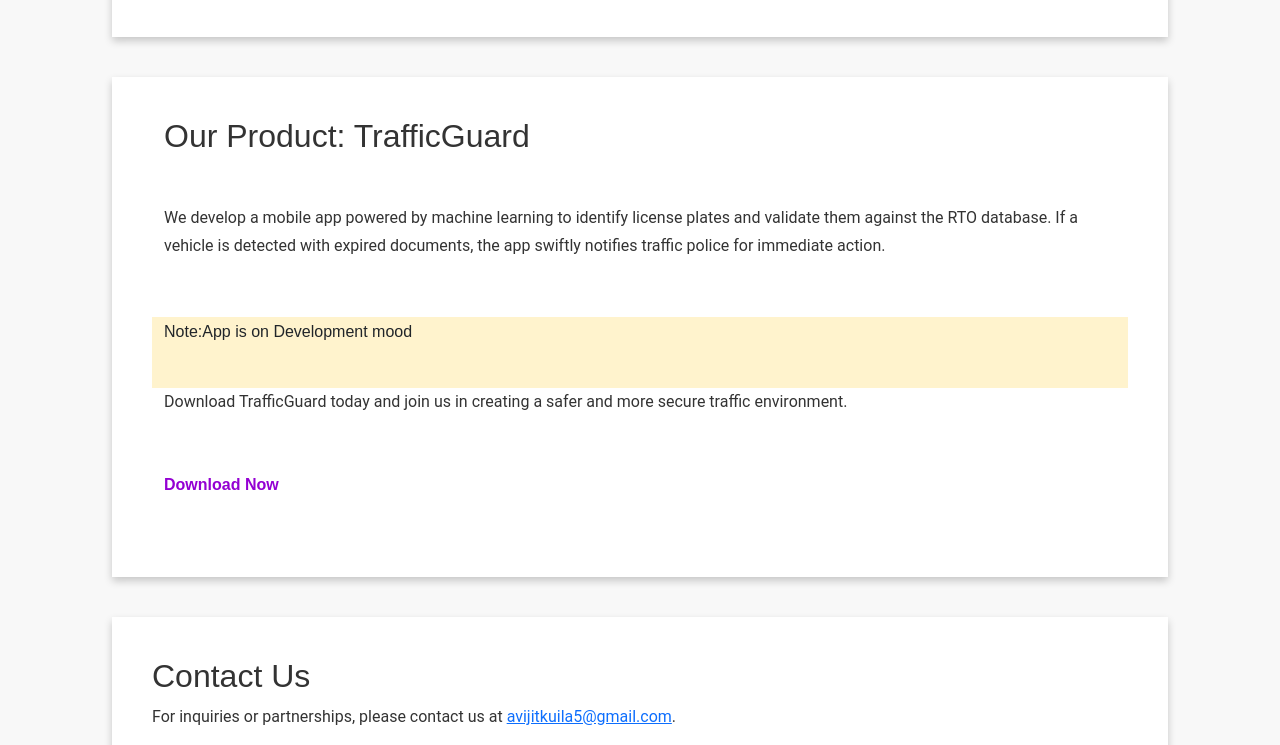
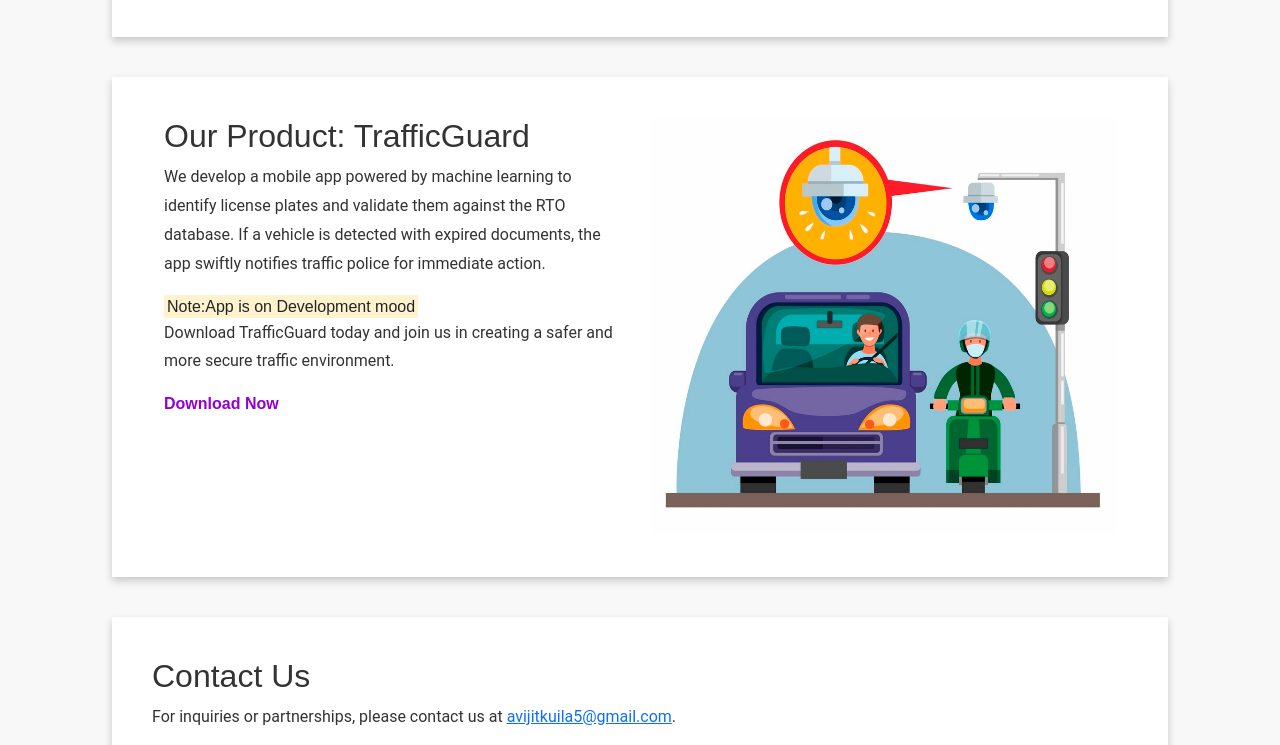
Before and after one commit to kuilaPy/static_page, a plain HTML site: page index.html in a window 1280 px wide. Shown: the part 1205-1950 px from the top of the page. Drawn offline with nearby package versions, Linux system fonts and the light colour scheme.

Commit message:
add product image

```diff
--- a/index.css
+++ b/index.css
@@ -4,7 +4,8 @@
 body {
   font-family:  sans-serif;
   /* font-family: Avenir Next, Cantarell, Fira Sans, Droid Sans, Helvetica Neue, system-ui, -apple-system, sans-serif; */
-  background: #f8f8f8; /* Smoky white background */
+  background: #f8f8f8;
+  /* background: #fbfcfe; */
   color: #333;
   margin: 0;
   padding: 0;
--- a/index.html
+++ b/index.html
@@ -70,7 +70,8 @@
 
       </div>
 
-      <div class="row custom_card vision ">
+      <div class="row custom_card vision">
+        <div class="col-sm-6">
           <h2 id="product">Our Product: TrafficGuard</h2>
           <p>
             We develop a mobile app powered by machine learning to identify license plates and validate them against the RTO database. If a vehicle is detected with expired documents, the app swiftly notifies traffic police for immediate action.
@@ -81,6 +82,10 @@
             Download TrafficGuard today and join us in creating a safer and more secure traffic environment.
           </p>
           <a href="#download" style="text-decoration: none; color: #9400D3; font-weight: bold;">Download Now</a>
+        </div>
+        <div class="col-sm-6">
+          <img src="images/cctv-tg.jpeg" alt="" width="100%" height="99%" >
+        </div>
       </div>
 
 
```
Also changed, not shown: images/cctv-tg.jpeg (added).
